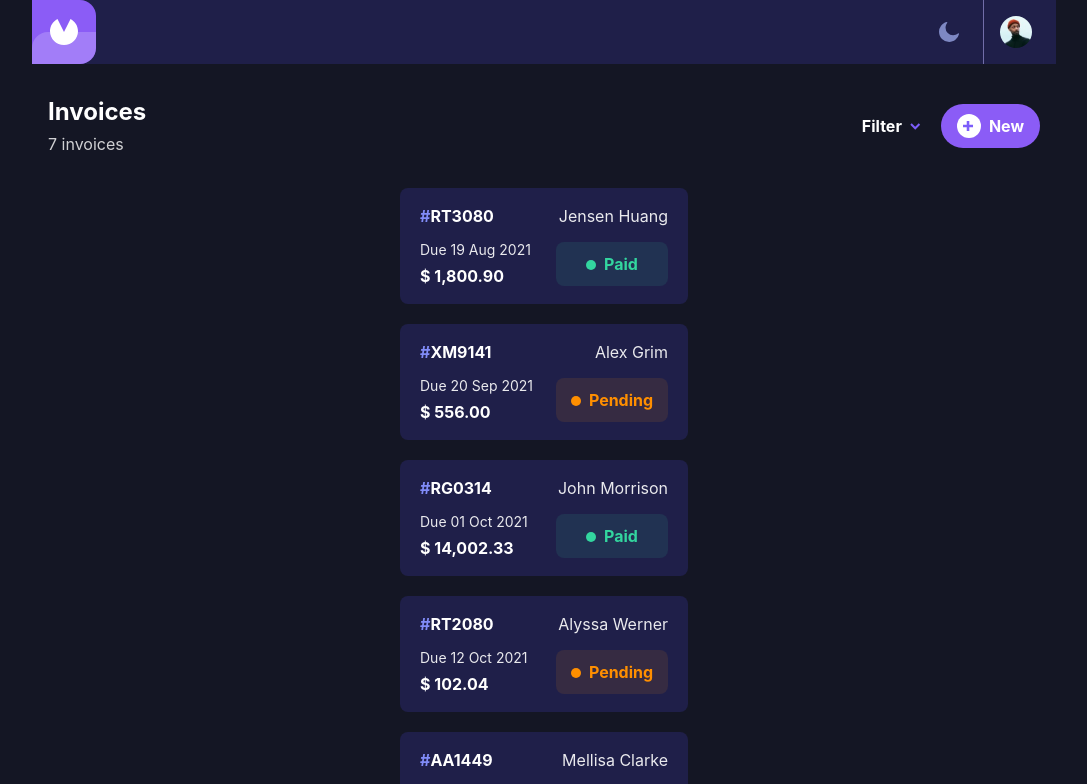
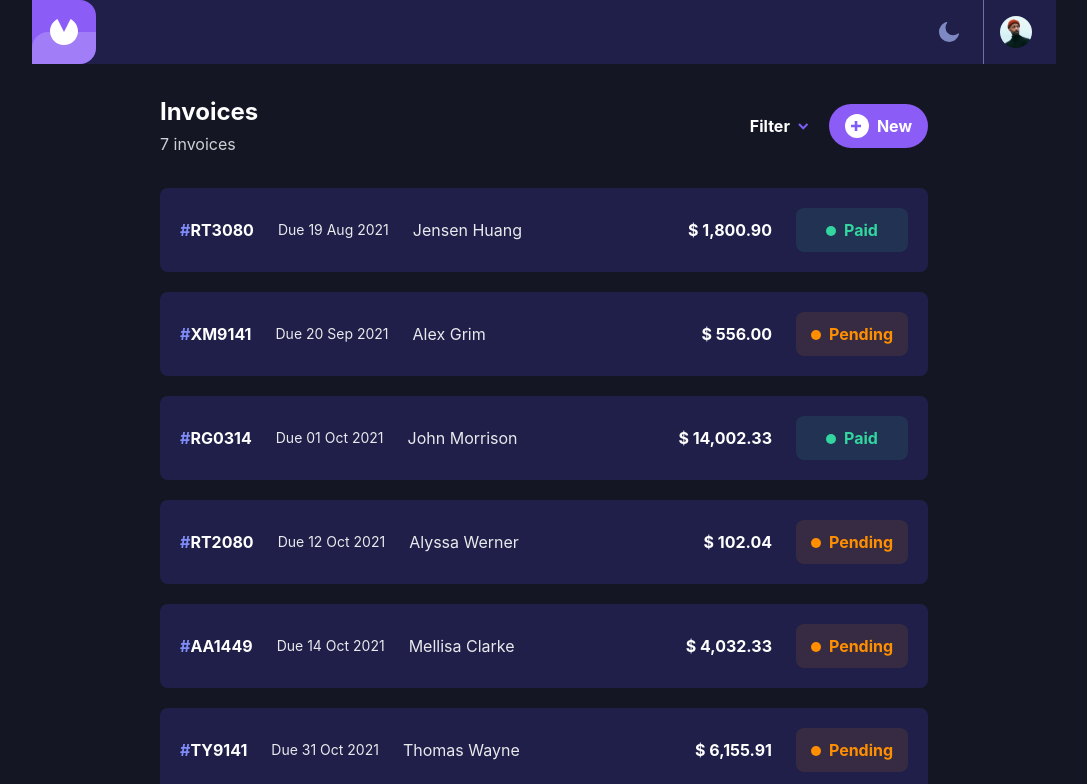
Before and after one commit to Dmitriy24S/invoice-react-app, a Next.js app: page / in a window 1280 px wide. Shown: the top 784 px of the page, without its empty margins (96-1183 px from the left). Built offline with nearby package versions, Linux system fonts and the light colour scheme.

Commit message:
style: :lipstick: add medium/tablet style, invoice container width, padding, flex/grid placement

```diff
--- a/components/InvoiceList.tsx
+++ b/components/InvoiceList.tsx
@@ -96,7 +96,7 @@ const InvoiceList = ({ invoices }: any) => {
 
   return (
     <section className="mt-8 px-4">
-      <div className="list-header">
+      <div className="list max-w-3xl mx-auto">
         <div className="list-header-content max-w-5xl mx-auto flex justify-between">
           <div className="list-header-left">
             <h2 className="text-2xl font-bold">Invoices</h2>
@@ -147,7 +147,7 @@ const InvoiceList = ({ invoices }: any) => {
             </button>
           </div>
         </div>
-        <div className="list flex flex-col gap-5 justify-center items-center mt-8">
+        <div className="list flex flex-col gap-5 justify-center items-center mt-8 md:items-stretch">
           {filteredInvoices?.map((item: any) => (
             // Invoice preview
             <Link
@@ -156,28 +156,25 @@ const InvoiceList = ({ invoices }: any) => {
               scroll={false}
               key={item.id}
             >
-              <a>
-                <article className="item min-w-[18rem] w-full max-w-[20rem] bg-indigo-900 bg-opacity-40 p-4 px-5 rounded-lg cursor-pointer">
-                  <div className="item-title flex justify-between">
-                    <p className="font-bold">
+              <a className="w-full mx-auto">
+                <article className="item min-w-[18rem] w-full mx-auto max-w-[30rem] bg-indigo-900 bg-opacity-40 p-4 px-5 rounded-lg cursor-pointer grid grid-cols-2 items-end md:max-w-full md:w-full md:flex md:items-center md:gap-6 md:py-5">
+                  <p className="item-id font-bold inline-block md:order-1">
                     <span className="text-indigo-400">#</span>
                     {item.id}
                   </p>
-                    <p className="opacity-90">{item.clientName}</p>
-                  </div>
-                  <div className="item-info flex justify-between items-center mt-3">
-                    <div className="item-payment-total">
-                      <p className="opacity-90 text-sm">
+                  <p className="item-clientname opacity-90 inline-block ml-auto md:ml-0 md:order-3">
+                    {item.clientName}
+                  </p>
+                  <p className="item-due opacity-90 text-sm mt-4 md:mt-0 md:order-2">
                     Due {dayjs(item.paymentDue).format("DD MMM YYYY")}
                   </p>
-                      <p className="font-bold mt-1">
+                  <p className="item-total font-bold col-start-1 row-start-3 md:order-4 md:ml-auto">
                     ${" "}
                     {item.total.toLocaleString("en-US", {
                       minimumFractionDigits: 2,
                     })}
                   </p>
-                    </div>
-                    <div className="item-payment-status">
+                  <div className="item-payment-status ml-auto col-start-2 row-start-2 row-end-4 mt-2 md:order-5 md:mt-0 md:ml-0">
                     {item.status === "paid" ? (
                       <PaidStatus status={item.status} />
                     ) : item.status === "pending" ? (
@@ -185,7 +182,6 @@ const InvoiceList = ({ invoices }: any) => {
                     ) : (
                       <DraftStatus status={item.status} />
                     )}
-                    </div>
                   </div>
                 </article>
               </a>
--- a/pages/invoice/[id].js
+++ b/pages/invoice/[id].js
@@ -52,7 +52,8 @@ export default function Invoice({ invoices }) {
   console.log(invoiceInfo);
 
   return (
-    <main className="mt-8 px-4">
+    <main className="mt-8 px-4 max-w-3xl mx-auto">
+      {/* Back button */}
       <Link href="/" passHref={true} scroll={false}>
         <a className="block w-fit group">
           <span className="flex gap-2 items-center cursor-pointer">
@@ -61,8 +62,9 @@ export default function Invoice({ invoices }) {
           </span>
         </a>
       </Link>
-      <section className="invoice min-w-[18rem] w-full max-w-[20rem] mt-6 mx-auto flex flex-col gap-5">
-        <div className="payment-status-container flex items-center justify-between bg-indigo-900 bg-opacity-40 p-4  rounded-lg">
+      {/* Invoice */}
+      <section className="invoice min-w-[18rem] w-full mx-auto mt-6 flex flex-col gap-5 max-w-3xl">
+        <div className="payment-status-container flex items-center justify-between bg-indigo-900 bg-opacity-40 p-4  rounded-lg sm:p-6">
           <h4>Status</h4>
           <p className="invoice-payment-status">
             {invoiceInfo?.status === "paid" ? (
@@ -74,7 +76,7 @@ export default function Invoice({ invoices }) {
             )}
           </p>
         </div>
-        <div className="invoice-info grid grid-cols-2 gap-4 flex-col bg-indigo-900 bg-opacity-40 p-5 rounded-lg">
+        <div className="invoice-info grid grid-cols-2 gap-4 flex-col bg-indigo-900 bg-opacity-40 p-5 sm:p-6 rounded-lg">
           <div className="invoice-id col-span-2">
             <p className="font-bold">
               <span className="text-indigo-400">#</span>
@@ -82,7 +84,7 @@ export default function Invoice({ invoices }) {
             </p>
             <p className="text-slate-300">{invoiceInfo?.description}</p>
           </div>
-          <address className="sender-adress not-italic col-span-2 text-slate-300">
+          <address className="sender-address not-italic col-span-2 text-slate-300">
             <p>{invoiceInfo?.senderAddress.street}</p>
             <p>{invoiceInfo?.senderAddress.city}</p>
             <p>{invoiceInfo?.senderAddress.postCode}</p>
@@ -101,7 +103,7 @@ export default function Invoice({ invoices }) {
           <div className="client-info flex flex-col">
             <p className="text-slate-300">Bill to</p>
             <p>{invoiceInfo?.clientName}</p>
-            <address className="not-italic text-slate-300 mt-4">
+            <address className="client-address not-italic text-slate-300 mt-4">
               <p> {invoiceInfo?.clientAddress.street} </p>
               <p> {invoiceInfo?.clientAddress.city} </p>
               <p> {invoiceInfo?.clientAddress.postCode} </p>
@@ -112,12 +114,12 @@ export default function Invoice({ invoices }) {
             <p>Sent to</p>
             <p className="text-slate-300">{invoiceInfo?.clientEmail}</p>
           </div>
-          <div className="price-container mt-4 col-span-2 rounded-lg overflow-hidden shadow-[0_0_40px_0_rgba(0,0,0,0.3)]">
+          <div className="price-container mt-8 col-span-2 rounded-lg overflow-hidden shadow-[0_0_40px_0_rgba(0,0,0,0.3)]">
             <div className="invoice-items p-6 flex flex-col gap-2 text-sm">
               {invoiceInfo?.items.map((item) => (
                 <div className="invoice-item flex justify-between items-center">
-                  <p>{item.name}</p>
-                  <p>$ {item.price * item.quantity}</p>
+                  <p className="item-name">{item.name}</p>
+                  <p className="item-total">$ {item.price * item.quantity}</p>
                 </div>
               ))}
             </div>
```
Lines whose indentation alone changed are shown as unchanged.
